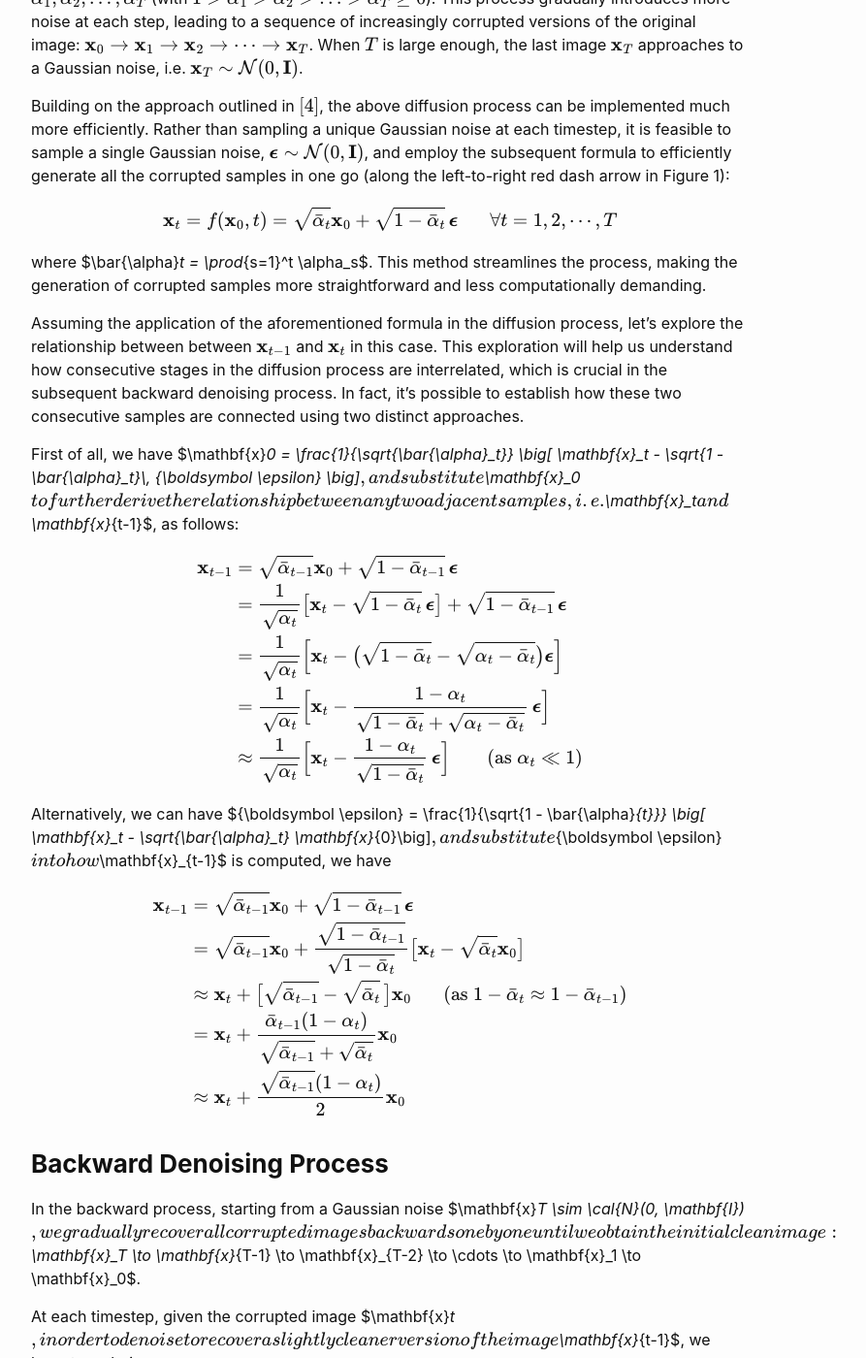
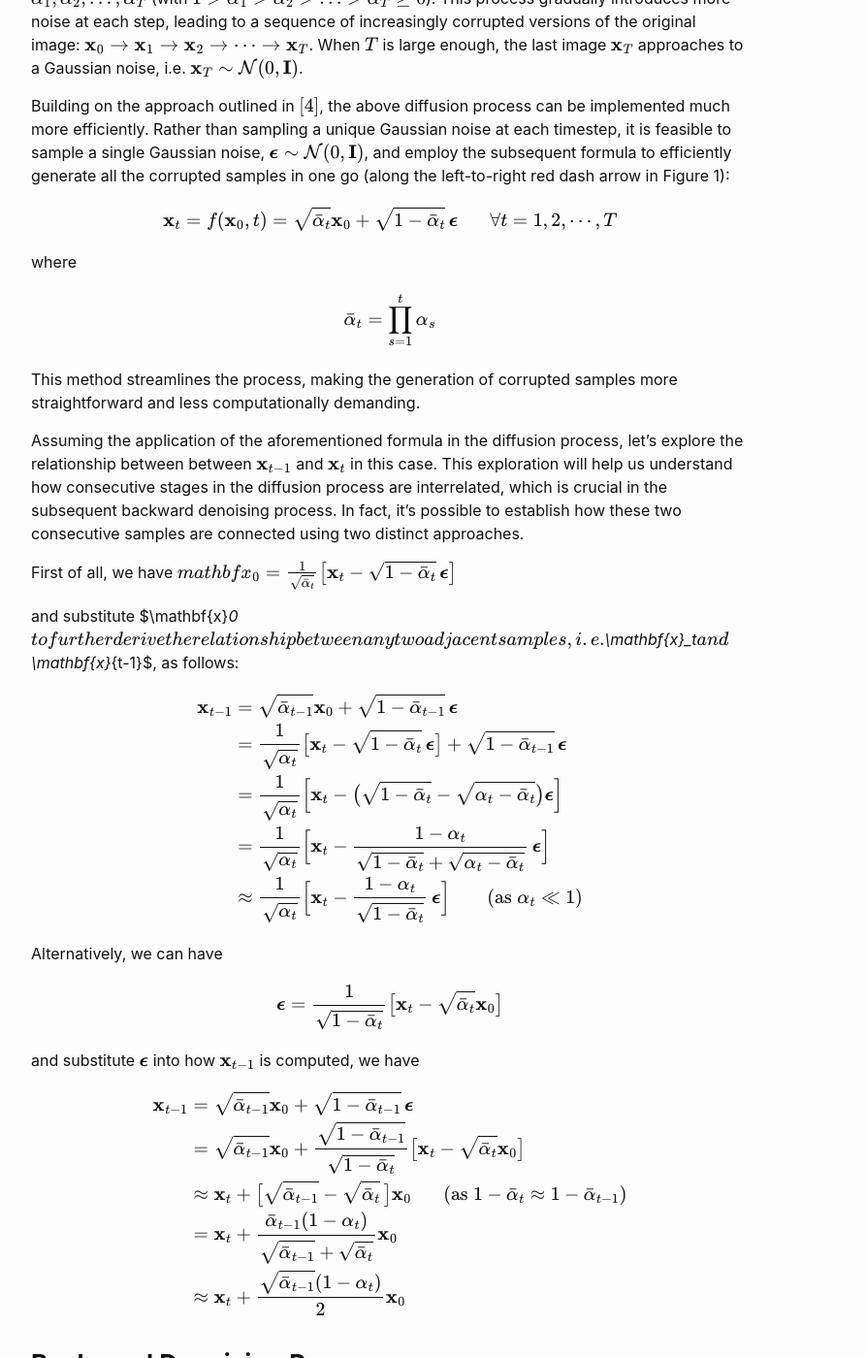
Before and after one commit to iNCML/incml.github.io, a Jekyll site: the page built from _posts/2023-12-20-Deterministic-Diffusion-Models.md, in a window 1280 px wide and 1400 px high, scrolled down 1389 px. Shown: the whole window at 97% size, without its empty margins (238-1131 px from the left). Built offline with Jekyll 4.4.1, drawn with Linux system fonts in a browser that asks for light colours; formulas are drawn with MathJax 3; some of the changed text lies outside the part shown.

Commit message:
updated equations in deterministic diffusion model

```diff
--- a/_posts/2023-12-20-Deterministic-Diffusion-Models.md
+++ b/_posts/2023-12-20-Deterministic-Diffusion-Models.md
@@ -35,14 +35,20 @@ $$
 \mathbf{x}_t = f(\mathbf{x}_{0},t) = \sqrt{\bar{\alpha}_t} \mathbf{x}_{0} + \sqrt{1 - \bar{\alpha}_t} \,  {\boldsymbol \epsilon} \;\;\;\;\;\; \forall t=1, 2, \cdots, T
 $$
 
-where $\bar{\alpha}_t = \prod_{s=1}^t \alpha_s$.
+where
+
+$$\bar{\alpha}_t = \prod_{s=1}^t \alpha_s$$
+
 This method streamlines the process, making the generation of corrupted samples more straightforward and less computationally demanding.
 
 Assuming the application of the aforementioned formula in the diffusion process, let's explore the relationship between between  $\mathbf{x}_{t-1}$ and $\mathbf{x}_t$ in this case. This exploration will help us understand how consecutive stages in the diffusion process are interrelated, which is crucial in the subsequent backward denoising process. In fact, it's possible to establish how these two consecutive  samples are connected using two distinct approaches.
 
 First of all, we have
-$\mathbf{x}_0 = \frac{1}{\sqrt{\bar{\alpha}_t}}
-\big[ \mathbf{x}_t - \sqrt{1 - \bar{\alpha}_t}\,   {\boldsymbol \epsilon} \big]$,
+$$
+mathbf{x}_0 = \frac{1}{\sqrt{\bar{\alpha}_t}}
+\big[ \mathbf{x}_t - \sqrt{1 - \bar{\alpha}_t}\,   {\boldsymbol \epsilon} \big]
+$$
+
 and substitute $\mathbf{x}_0$ to further derive the relationship between any two adjacent samples, i.e. $\mathbf{x}_t$ and $\mathbf{x}_{t-1}$, as follows:
 
 $$\begin{aligned}
@@ -59,8 +65,13 @@ $$\begin{aligned}
 \Big] \;\;\;\;\;\;\; (\mathrm{as} \; \alpha_t \ll 1)
 \end{aligned}$$
 
-Alternatively, we can have ${\boldsymbol \epsilon}
-= \frac{1}{\sqrt{1 - \bar{\alpha}_{t}}} \big[ \mathbf{x}_t - \sqrt{\bar{\alpha}_t} \mathbf{x}_{0}\big]$, and substitute ${\boldsymbol \epsilon}$ into how $\mathbf{x}_{t-1}$ is computed, we have
+Alternatively, we can have
+
+$${\boldsymbol \epsilon}
+= \frac{1}{\sqrt{1 - \bar{\alpha}_{t}}} \big[ \mathbf{x}_t - \sqrt{\bar{\alpha}_t} \mathbf{x}_{0}\big]$$
+
+and substitute
+${\boldsymbol \epsilon}$ into how $\mathbf{x}_{t-1}$ is computed, we have
 
 $$\begin{aligned}
 \mathbf{x}_{t-1}  &= \sqrt{\bar{\alpha}_{t-1}} \mathbf{x}_{0} + \sqrt{1 - \bar{\alpha}_{t-1}} \,   {\boldsymbol \epsilon} \\
@@ -73,8 +84,12 @@ $$\begin{aligned}
 
 ### **Backward Denoising Process**
 
-In the backward process, starting from a Gaussian noise $\mathbf{x}_T \sim \cal{N}(0, \mathbf{I})$,
-we gradually recover all corrupted images backwards one by one until we obtain the initial clean image: $\mathbf{x}_T \to \mathbf{x}_{T-1} \to \mathbf{x}_{T-2} \to  \cdots \to \mathbf{x}_1 \to \mathbf{x}_0$.
+In the backward process, starting from a Gaussian noise
+$$\mathbf{x}_T \sim \cal{N}(0, \mathbf{I})$$
+
+we gradually recover all corrupted images backwards one by one until we obtain the initial clean image:
+
+$$\mathbf{x}_T \to \mathbf{x}_{T-1} \to \mathbf{x}_{T-2} \to  \cdots \to \mathbf{x}_1 \to \mathbf{x}_0$$
 
 At each timestep, given the corrupted image $\mathbf{x}_t$, in order to denoise to recover a slightly cleaner version of the image $\mathbf{x}_{t-1}$, we have two choices:
 
@@ -85,8 +100,10 @@ In this case, we construct a deep neural network $\boldsymbol \theta$ to approxi
 $$
 \hat{\mathbf{x}}_0 = f^{-1}_{\boldsymbol \theta} (\mathbf{x}_t, t)
 $$
+
 which can recover a rough estimate of the clean image $\hat{\mathbf{x}}_0$ from $\mathbf{x}_t$.
 In this case, this neural network is learned by minimizing the following objective function:
+
 $$
 L_1({\boldsymbol \theta}) = \sum_{\mathbf{x}_0} \sum_{t=1}^T \Big( f^{-1}_{\boldsymbol \theta} (\mathbf{x}_t, t) - \mathbf{x}_0\Big)^2
 $$
@@ -103,7 +120,10 @@ At last, the sampling process to generate a new image can be described as follow
 1. sample a Gaussian noise $\mathbf{x}_T \sim \mathcal{N}(0, \mathbf{I}) $
 2. for $t=T, T-1, \cdots, 1$:
  * 2.1) if $t>1$, sample another noise $\mathbf{z} \sim \mathcal{N}(0, \mathbf{I})$, else $\mathbf{z}=0$
- * 2.2) $\mathbf{x}_{t-1} = \mathbf{x}_t + \frac{\sqrt{\bar{\alpha}_{t-1}} (1- \alpha_t)}{2} f^{-1}_{\boldsymbol \theta} (\mathbf{x}_t, t) + \sigma_t  \mathbf{z}$
+ * 2.2) denoise:
+
+ $$\mathbf{x}_{t-1} = \mathbf{x}_t + \frac{\sqrt{\bar{\alpha}_{t-1}} (1- \alpha_t)}{2} f^{-1}_{\boldsymbol \theta} (\mathbf{x}_t, t) + \sigma_t  \mathbf{z}$$
+
 3. return $\mathbf{x}_0$
 
 #### **Estimating noise ${\boldsymbol \epsilon}$**
```
Also changed, not shown: other parts of _posts/2023-12-20-Deterministic-Diffusion-Models.md (+5 -2 lines).
